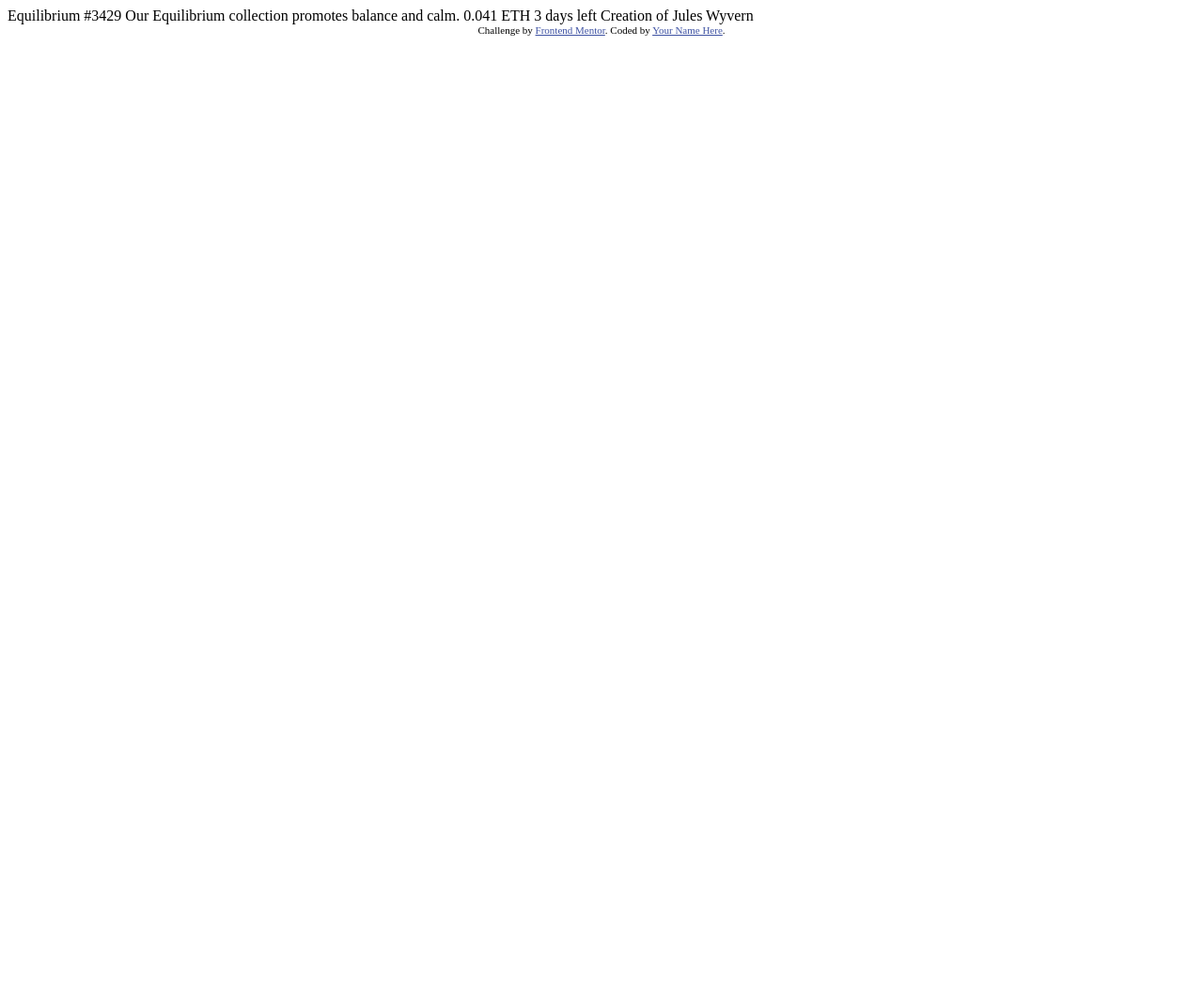
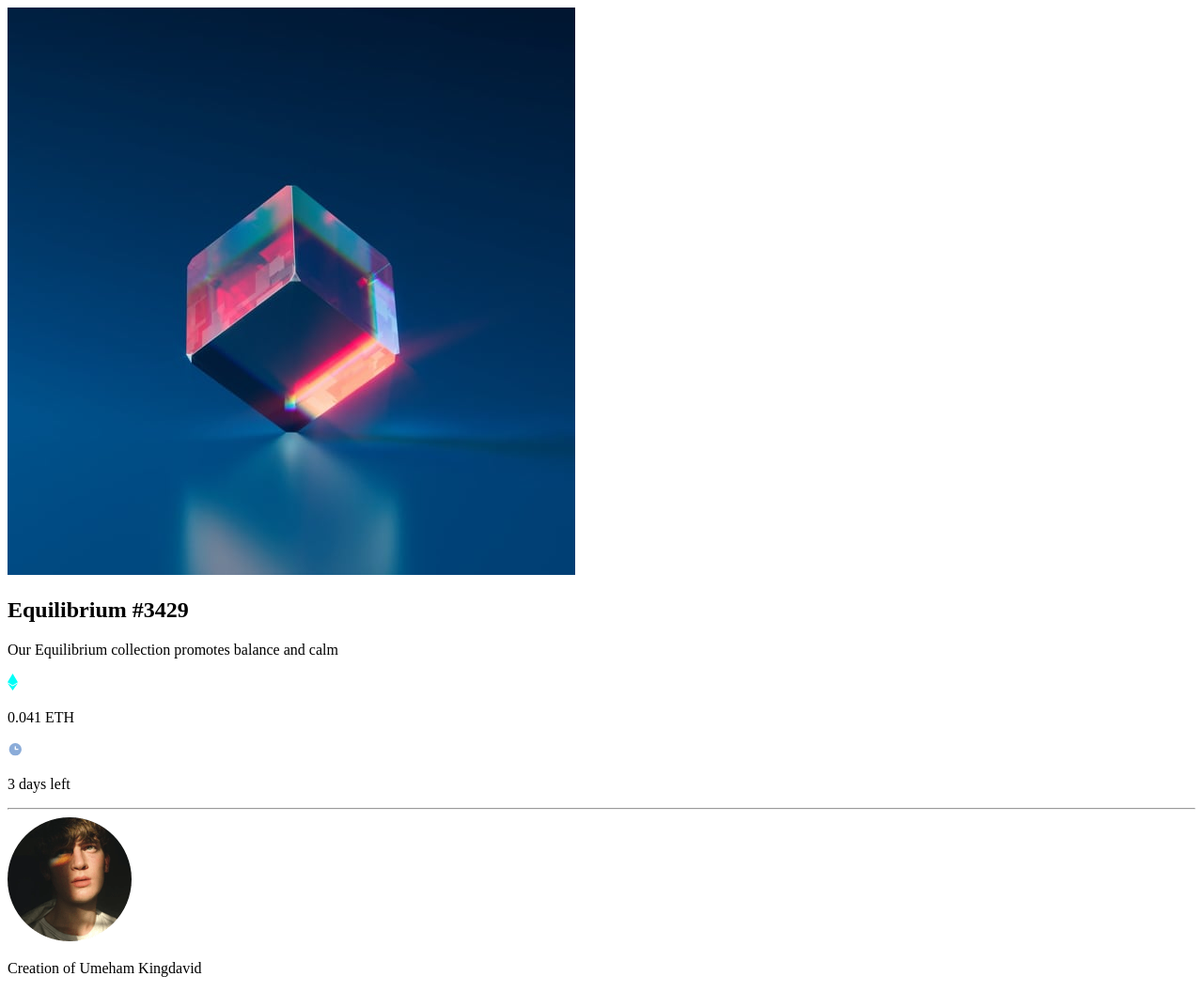
Before and after one commit to BlockchainUNN/BUD-SESSION4-STARTER, a plain HTML site: page index.html in a window 1280 px wide. Shown: the whole page at 94% size. Before the commit the page ends 800 px from the top, so only its background shows below. Drawn offline with Linux system fonts and the light colour scheme.

Commit message:
kingdavid

```diff
--- a/index.html
+++ b/index.html
@@ -1,33 +1,46 @@
 <!DOCTYPE html>
 <html lang="en">
 <head>
-  <meta charset="UTF-8">
-  <meta name="viewport" content="width=device-width, initial-scale=1.0"> <!-- displays site properly based on user's device -->
+    <meta charset="UTF-8">
+    <meta http-equiv="X-UA-Compatible" content="IE=edge">
+    <meta name="viewport" content="width=device-width, initial-scale=1.0">
 
-  <link rel="icon" type="image/png" sizes="32x32" href="./images/favicon-32x32.png">
-
-  <title>Frontend Mentor | NFT preview card component</title>
-
-  <!-- Feel free to remove these styles or customise in your own stylesheet 👍 -->
-  <style>
-    .attribution { font-size: 11px; text-align: center; }
-    .attribution a { color: hsl(228, 45%, 44%); }
-  </style>
+    <link rel="icon" href="./images/favicon-32x32.png" type="image/x-icon">
+    <link rel="stylesheet" href="./styles/styles.css">
+    <title>BLOCKCHAIN UNN| NFT preview card component solution </title>
 </head>
 <body>
+    <section class="card">
+        <div> <img id="nft-image" src="./images/image-equilibrium.jpg" alt=" nft-images" srcset="">
 
-  Equilibrium #3429
+        </div>
+        <div class="contents">
+            <h2 id="name">Equilibrium #3429 </h2>
+            <p> Our Equilibrium collection promotes balance and calm </p>
+        </div>
 
-  Our Equilibrium collection promotes balance and calm.
+        <div class="payments">
+            <div class="price">
+                <img id="eth-icon" src="./images/icon-ethereum.svg" alt="eth-icon" srcset="">
+                <p id="eth-price"> 0.041 ETH</p>
+            </div>
+            <div class=" time">
+                <img id="clock-icon" src="./images/icon-clock.svg" alt=" time" srcset="">
+                <p>3 days left</p>
+            </div>
+        </div>
 
-  0.041 ETH
-  3 days left
+        <hr/>
 
-  Creation of Jules Wyvern
+        <div class="footer">
+            <img id="avatar" src="./images/image-avatar.png" alt="" srcset="">
+            <p>Creation of <span id="end">Umeham Kingdavid</span></p>
+        </div>
 
-  <div class="attribution">
-    Challenge by <a href="https://www.frontendmentor.io?ref=challenge" target="_blank">Frontend Mentor</a>.
-    Coded by <a href="#">Your Name Here</a>.
-  </div>
+
+    </section>
+
+
+
 </body>
 </html>
```
Also changed, not shown: 1 other file.
